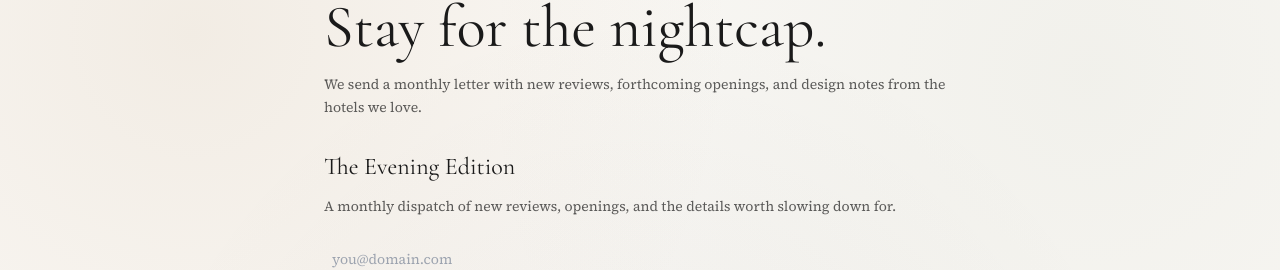
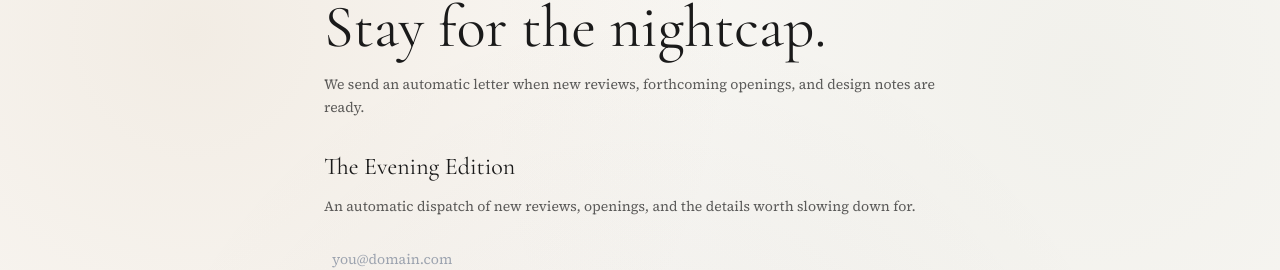
Before and after one commit to marcvallverdu/the-turndown, a Next.js app: page /newsletter in a window 1280 px wide. Shown: the part 154-424 px from the top of the page. Built offline with nearby package versions, Linux system fonts and the light colour scheme.

Commit message:
copy: make newsletter autopilot explicit

```diff
--- a/app/newsletter/page.tsx
+++ b/app/newsletter/page.tsx
@@ -25,7 +25,7 @@ export default function NewsletterPage() {
         <p className="kicker">Newsletter</p>
         <h1 className="mt-4 font-serif text-5xl sm:text-6xl">Stay for the nightcap.</h1>
         <p className="mt-4 text-sm leading-relaxed text-charcoal/70">
-          We send a monthly letter with new reviews, forthcoming openings, and design notes from the hotels we love.
+          We send an automatic letter when new reviews, forthcoming openings, and design notes are ready.
         </p>
         <div className="mt-8">
           <NewsletterSignup />
--- a/components/NewsletterSignup.tsx
+++ b/components/NewsletterSignup.tsx
@@ -35,7 +35,7 @@ export default function NewsletterSignup({ title, subtitle, compact }: Props) {
     <div className="relative">
       <p className={cn('font-serif text-2xl', compact && 'text-xl')}>{title || 'The Evening Edition'}</p>
       <p className="mt-3 text-sm leading-relaxed text-charcoal/70">
-        {subtitle || 'A monthly dispatch of new reviews, openings, and the details worth slowing down for.'}
+        {subtitle || 'An automatic dispatch of new reviews, openings, and the details worth slowing down for.'}
       </p>
       <form onSubmit={handleSubmit} className="mt-5 flex flex-col gap-3">
         <input
```
